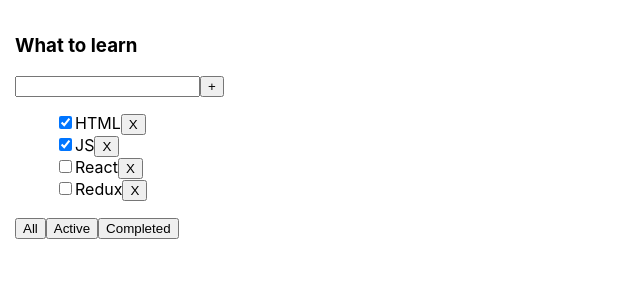
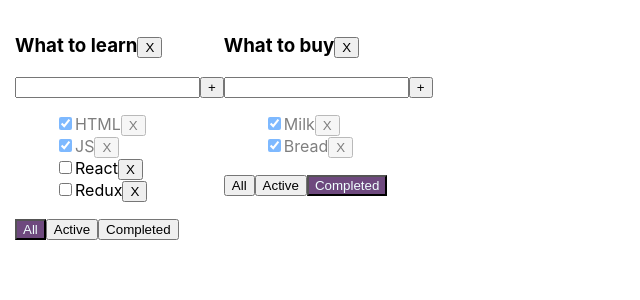
Before and after one commit to Evgeniy-92/todolist-copy, a React (Create React App) app: page / in a window 1280 px wide. Shown: the top 300 px of the page, without its empty margins (0-640 px from the left). Built offline with nearby package versions, Linux system fonts and the light colour scheme.

Commit message:
added function removeTodolist changed useState tasks

```diff
--- a/src/App.css
+++ b/src/App.css
@@ -7,10 +7,3 @@ body {
 ul {
   list-style-type: none;
 }
-
-.error {
-  border: 2px solid #d50808;
-}
-.errorMessage {
-  color: #d50808;
-}
--- a/src/App.tsx
+++ b/src/App.tsx
@@ -1,57 +1,93 @@
 import React, {useState} from 'react';
 import './App.css';
-import {Todolist} from "./Todolist";
+import {Todolist} from "./Todolist/Todolist";
 import {v1} from "uuid";
 
 function App() {
+    const todolistID1 = v1()
+    const todolistID2 = v1()
 
-    const [tasks, setTasks] = useState<Array<taskType>>([
+    const [todolist, setTodolist] = useState<Array<todolistType>>([
+        {id: todolistID1, title: 'What to learn', filter: 'all'},
+        {id: todolistID2, title: 'What to buy', filter: 'completed'}
+    ])
+
+    const [tasks, setTasks] = useState({
+        [todolistID1]: [
             {id: v1(), taskName: 'HTML', isDone: true},
             {id: v1(), taskName: 'JS', isDone: true},
             {id: v1(), taskName: 'React', isDone: false},
             {id: v1(), taskName: 'Redux', isDone: false},
-    ])
-    const [filter, setFilter] = useState<filterValuesType>('all')
-
-    const deleteTask = (taskID: string) => {
-        const filterTasks = tasks.filter(el => el.id !== taskID)
-        setTasks(filterTasks)
-    }
-    const addTask = (taskName: string) => {
-        const newTask: taskType = {id: v1(), taskName, isDone: false }
-        setTasks([newTask, ...tasks])
-    }
-    const changeFilter = (filter: filterValuesType) => {
-        setFilter(filter)
+        ],
+        [todolistID2]: [
+            {id: v1(), taskName: 'Milk', isDone: true},
+            {id: v1(), taskName: 'Bread', isDone: true},
+            {id: v1(), taskName: 'Coffee', isDone: false},
+            {id: v1(), taskName: 'Tea', isDone: false},
+        ]
+    })
+    const deleteTask = (taskID: string, todolistID: string) => {
+        const filterTasks = tasks[todolistID].filter(el => el.id !== taskID)
+        setTasks({...tasks, [todolistID]: filterTasks})
     }
 
-    const changeStatus = (idTask: string, isDone: boolean) => {
-        setTasks(tasks.map(t => t.id === idTask ? {...t, isDone}: t))
+    const addTask = (taskName: string, todolistID: string) => {
+        const newTask: taskType = {id: v1(), taskName, isDone: false }
+        setTasks({...tasks, [todolistID]: [newTask, ...tasks[todolistID]]})
     }
 
-    let tasksForTodolist = tasks
-    if (filter === 'completed') {
+    const changeFilter = (filter: filterValuesType, todolistID: string) => {
+        setTodolist(todolist.map(tl => tl.id === todolistID ? {...tl, filter} : tl))
+    }
+
+    const changeStatus = (idTask: string, isDone: boolean, todolistID: string) => {
+        setTasks({...tasks, [todolistID]: tasks[todolistID].map(t => t.id === idTask ? {...t, isDone}: t)})
+    }
+
+    const removeTodolist = (todolistID: string) => {
+        setTodolist(todolist.filter(tl => tl.id !== todolistID))
+        delete tasks[todolistID]
+        setTasks({...tasks})
+    }
+
+    return (
+        <div className="App">
+            {
+                todolist.map(tl => {
+                    let tasksForTodolist = tasks[tl.id]
+                    if (tl.filter === 'completed') {
                         tasksForTodolist = tasksForTodolist.filter(el => el.isDone)
                     }
-    if (filter === 'active') {
+                    if (tl.filter === 'active') {
                         tasksForTodolist = tasksForTodolist.filter(el => !el.isDone)
                     }
                     return (
-        <div className="App">
                         <Todolist
-                title='What to learn'
+                            key={tl.id}
+                            todolistID={tl.id}
+                            title={tl.title}
                             tasks={tasksForTodolist}
                             deleteTask={deleteTask}
+                            changeFilter={changeFilter}
                             addTask={addTask}
-                changeFilter={changeFilter}
                             changeStatus={changeStatus}
+                            filter={tl.filter}
+                            removeTodolist={removeTodolist}
                         />
+                    )
+                })
+            }
         </div>
     );
 }
 
 
 // type
+export type todolistType = {
+    id: string
+    title: string
+    filter: filterValuesType
+}
 export type taskType = {
     id: string
     taskName: string
--- a/src/Todolist.tsx
+++ /dev/null
@@ -1,78 +0,0 @@
-import React, {ChangeEvent, KeyboardEvent, useState} from "react";
-import {filterValuesType, taskType} from "./App";
-
-type TodolistProps = {
-    title: string
-    tasks: Array<taskType>
-    deleteTask: (taskID: string) => void
-    changeFilter: (filter: filterValuesType) => void
-    addTask: (taskName: string) => void
-    changeStatus: (idTask: string, isDone: boolean) => void
-}
-export function Todolist({title, tasks, deleteTask, changeFilter, addTask, changeStatus}: TodolistProps) {
-    const [newTaskName, setNewTaskName] = useState('')
-    const [error, setError] = useState('')
-
-    const changeFilerOnOllHandler = () => {changeFilter('all')}
-    const changeFilerOnActiveHandler = () => {changeFilter('active')}
-    const changeFilerOnCompletedHandler = () => {changeFilter('completed')}
-    const changeNewTaskNameHandler = (e: ChangeEvent<HTMLInputElement>) => {
-        setNewTaskName(e.currentTarget.value)
-        setError('')
-    }
-    const addTaskHandler = () => {
-        if (newTaskName.trim() === '') {
-            setError('Field is required')
-            return
-        }
-        addTask(newTaskName.trim())
-        setNewTaskName('')
-    }
-    const onEnterAddTaskHandler = (e: KeyboardEvent<HTMLInputElement>) => {
-        if (e.ctrlKey && e.code === 'Enter') {
-            addTaskHandler()
-        }
-    }
-    return (
-        <div>
-            <h3>{title}</h3>
-            <div>
-                <input
-                    value={newTaskName}
-                    onChange={changeNewTaskNameHandler}
-                    onKeyPress={onEnterAddTaskHandler}
-                    type="text"
-                    className={error ? 'error': ''}
-                />
-                <button onClick={addTaskHandler}>+</button>
-                {error && <div className='errorMessage'>{error}</div>}
-            </div>
-            <ul>
-                {
-                    tasks.map(el => {
-                        const deleteTaskHandler = () => {
-                            deleteTask(el.id)
-                        }
-                        const changeStatusHandler = (e: ChangeEvent<HTMLInputElement>) => {
-                            changeStatus(el.id, e.currentTarget.checked)
-                        }
-
-                        return (
-                            <li key={el.id}>
-                                <input
-                                    type="checkbox"
-                                    checked={el.isDone}
-                                    onChange={changeStatusHandler}
-                                />{el.taskName}
-                                <button onClick={deleteTaskHandler}>X</button>
-                            </li>
-                        )
-                    })
-                }
-            </ul>
-            <button onClick={changeFilerOnOllHandler}>All</button>
-            <button onClick={changeFilerOnActiveHandler}>Active</button>
-            <button onClick={changeFilerOnCompletedHandler}>Completed</button>
-        </div>
-    )
-}
--- /dev/null
+++ b/src/Todolist/Todolist.module.css
@@ -0,0 +1,16 @@
+.error {
+    border: 2px solid #d50808;
+}
+.errorMessage {
+    color: #d50808;
+}
+.filter {
+    cursor: pointer;
+}
+.filterActive {
+    background-color: #6e497e;
+    color: azure;
+}
+.taskCompleted {
+    opacity: 0.5;
+}
--- /dev/null
+++ b/src/Todolist/Todolist.tsx
@@ -0,0 +1,86 @@
+import React, {ChangeEvent, KeyboardEvent, useState} from "react";
+import {filterValuesType, taskType} from "../App";
+import style from "./Todolist.module.css"
+
+type TodolistProps = {
+    title: string
+    tasks: Array<taskType>
+    deleteTask: (taskID: string, todolistID: string) => void
+    changeFilter: (filter: filterValuesType, todolistID: string) => void
+    addTask: (taskName: string, todolistID: string) => void
+    changeStatus: (idTask: string, isDone: boolean, todolistID: string) => void
+    filter: filterValuesType
+    todolistID: string
+    removeTodolist: (todolistID: string) => void
+}
+export function Todolist({title, tasks, deleteTask, changeFilter,
+                             addTask, changeStatus, filter,
+                             todolistID, removeTodolist}: TodolistProps) {
+    const [newTaskName, setNewTaskName] = useState('')
+    const [error, setError] = useState<string>('')
+    const changeFilerOnOllHandler = () => {changeFilter('all', todolistID)}
+    const changeFilerOnActiveHandler = () => {changeFilter('active', todolistID)}
+    const changeFilerOnCompletedHandler = () => {changeFilter('completed', todolistID)}
+    const changeNewTaskNameHandler = (e: ChangeEvent<HTMLInputElement>) => {
+        setNewTaskName(e.currentTarget.value)
+        setError('')
+    }
+    const addTaskHandler = () => {
+        if (newTaskName.trim() === '') {
+            setError('Field is required')
+            return
+        }
+        addTask(newTaskName.trim(), todolistID)
+        setNewTaskName('')
+    }
+    const onEnterAddTaskHandler = (e: KeyboardEvent<HTMLInputElement>) => {
+        if (e.ctrlKey && e.code === 'Enter') {
+            addTaskHandler()
+        }
+    }
+    const removeTodolistHandler = () => {
+        removeTodolist(todolistID)
+    }
+    return (
+        <div>
+            <h3>{title}<button onClick={removeTodolistHandler}>X</button></h3>
+            <div>
+                <input
+                    value={newTaskName}
+                    onChange={changeNewTaskNameHandler}
+                    onKeyPress={onEnterAddTaskHandler}
+                    type="text"
+                    className={error ? style.error : ''}
+                />
+                <button onClick={addTaskHandler}>+</button>
+                {error && <div className={style.errorMessage}>{error}</div>}
+            </div>
+            <ul>
+                {
+                    tasks.map(el => {
+                        const deleteTaskHandler = () => {
+                            deleteTask(el.id, todolistID)
+                        }
+                        const changeStatusHandler = (e: ChangeEvent<HTMLInputElement>) => {
+                            changeStatus(el.id, e.currentTarget.checked, todolistID)
+                        }
+
+                        return (
+                            <li key={el.id} className={el.isDone ? style.taskCompleted : ''}>
+                                <input
+                                    type="checkbox"
+                                    checked={el.isDone}
+                                    onChange={changeStatusHandler}
+                                />{el.taskName}
+                                <button onClick={deleteTaskHandler}>X</button>
+                            </li>
+                        )
+                    })
+                }
+            </ul>
+            <button className={filter === 'all' ? style.filterActive : style.filter} onClick={changeFilerOnOllHandler}>All</button>
+            <button className={filter === 'active' ? style.filterActive : style.filter} onClick={changeFilerOnActiveHandler}>Active</button>
+            <button className={filter === 'completed' ? style.filterActive : style.filter} onClick={changeFilerOnCompletedHandler}>Completed</button>
+        </div>
+    )
+}
```
Lines whose indentation alone changed are shown as unchanged.
